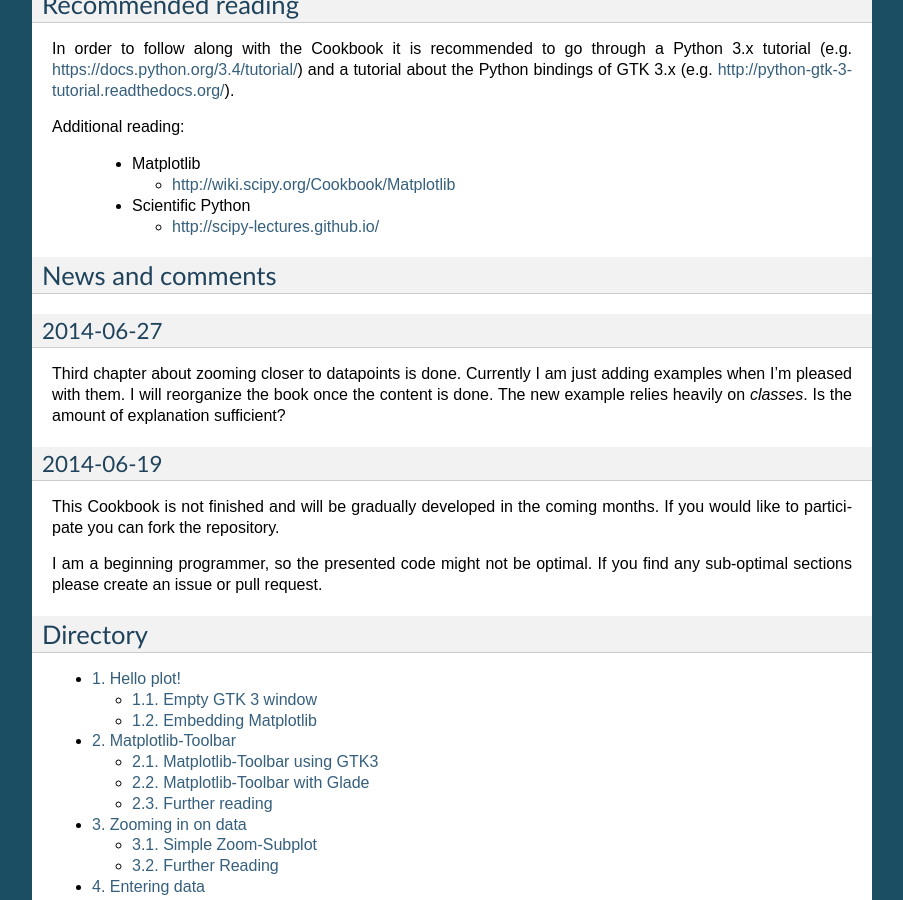
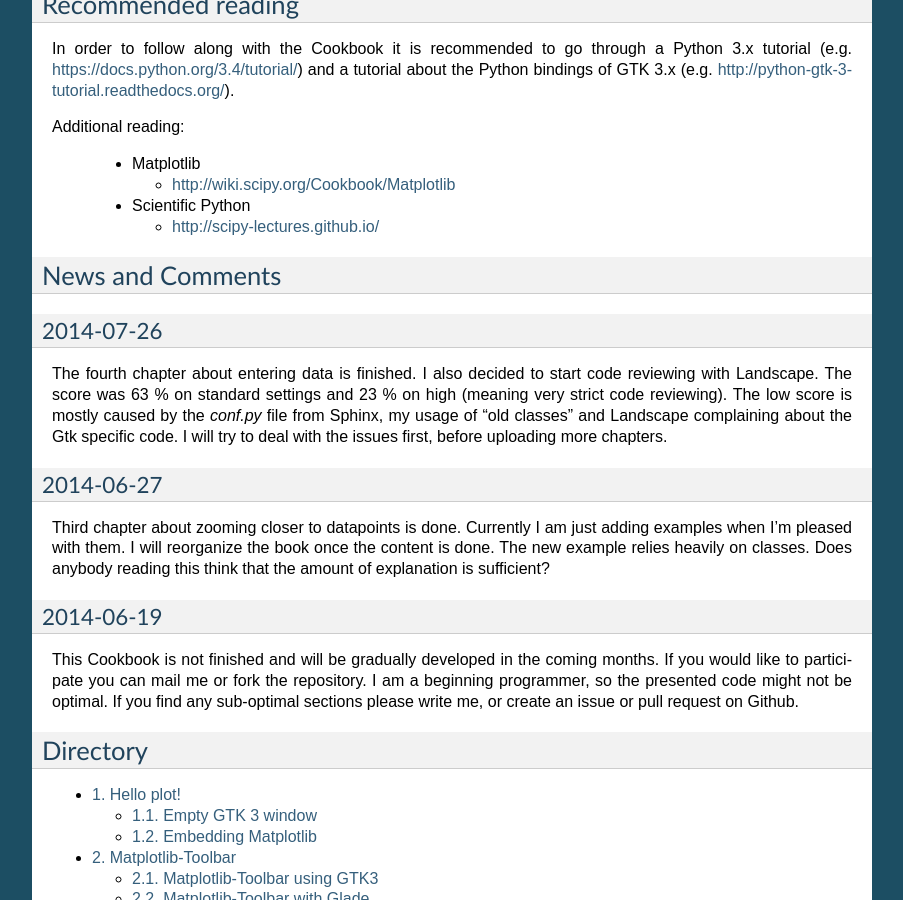
Before and after one commit to tobias47n9e/GTK3-Matplotlib-Cookbook, a Sphinx documentation site: the page built from source/index.rst, in a window 1280 px wide and 900 px high, scrolled down 689 px. Shown: the whole window, without its empty margins (198-1101 px from the left). Built offline with Sphinx 7.4.7, drawn with Linux system fonts in a browser that asks for light colours; some of the changed text lies outside the part shown.

Commit message:
news update

```diff
--- a/source/index.rst
+++ b/source/index.rst
@@ -35,17 +35,19 @@ Additional reading:
    - http://scipy-lectures.github.io/
 
 
-News and comments
+News and Comments
 -----------------
+2014-07-26
+^^^^^^^^^^
+The fourth chapter about entering data is finished. I also decided to start code reviewing with Landscape. The score was 63 % on standard settings and 23 % on high (meaning very strict code reviewing). The low score is mostly caused by the *conf.py* file from Sphinx, my usage of "old classes" and Landscape complaining about the Gtk specific code. I will try to deal with the issues first, before uploading more chapters.
+
 2014-06-27
 ^^^^^^^^^^
-Third chapter about zooming closer to datapoints is done. Currently I am just adding examples when I'm pleased with them. I will reorganize the book once the content is done. The new example relies heavily on *classes*. Is the amount of explanation sufficient?
+Third chapter about zooming closer to datapoints is done. Currently I am just adding examples when I'm pleased with them. I will reorganize the book once the content is done. The new example relies heavily on classes. Does anybody reading this think that the amount of explanation is sufficient?
 
 2014-06-19
 ^^^^^^^^^^
-This Cookbook is not finished and will be gradually developed in the coming months. If you would like to participate you can fork the repository.
-
-I am a beginning programmer, so the presented code might not be optimal. If you find any sub-optimal sections please create an issue or pull request.
+This Cookbook is not finished and will be gradually developed in the coming months. If you would like to participate you can mail me or fork the repository. I am a beginning programmer, so the presented code might not be optimal. If you find any sub-optimal sections please write me, or create an issue or pull request on Github.
 
 Directory
 ---------
```
Also changed, not shown: README.md (+10 -0 lines).
